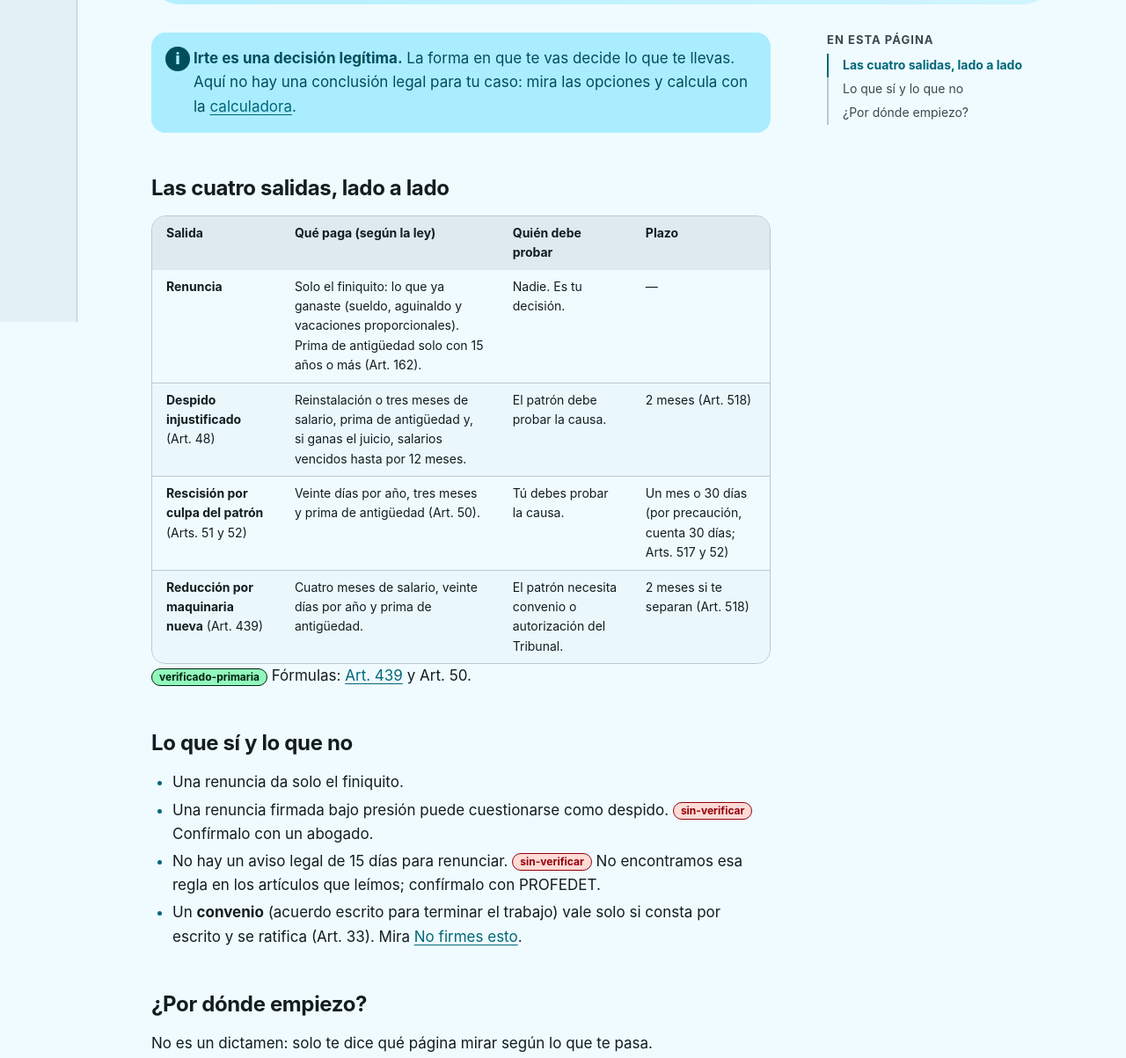
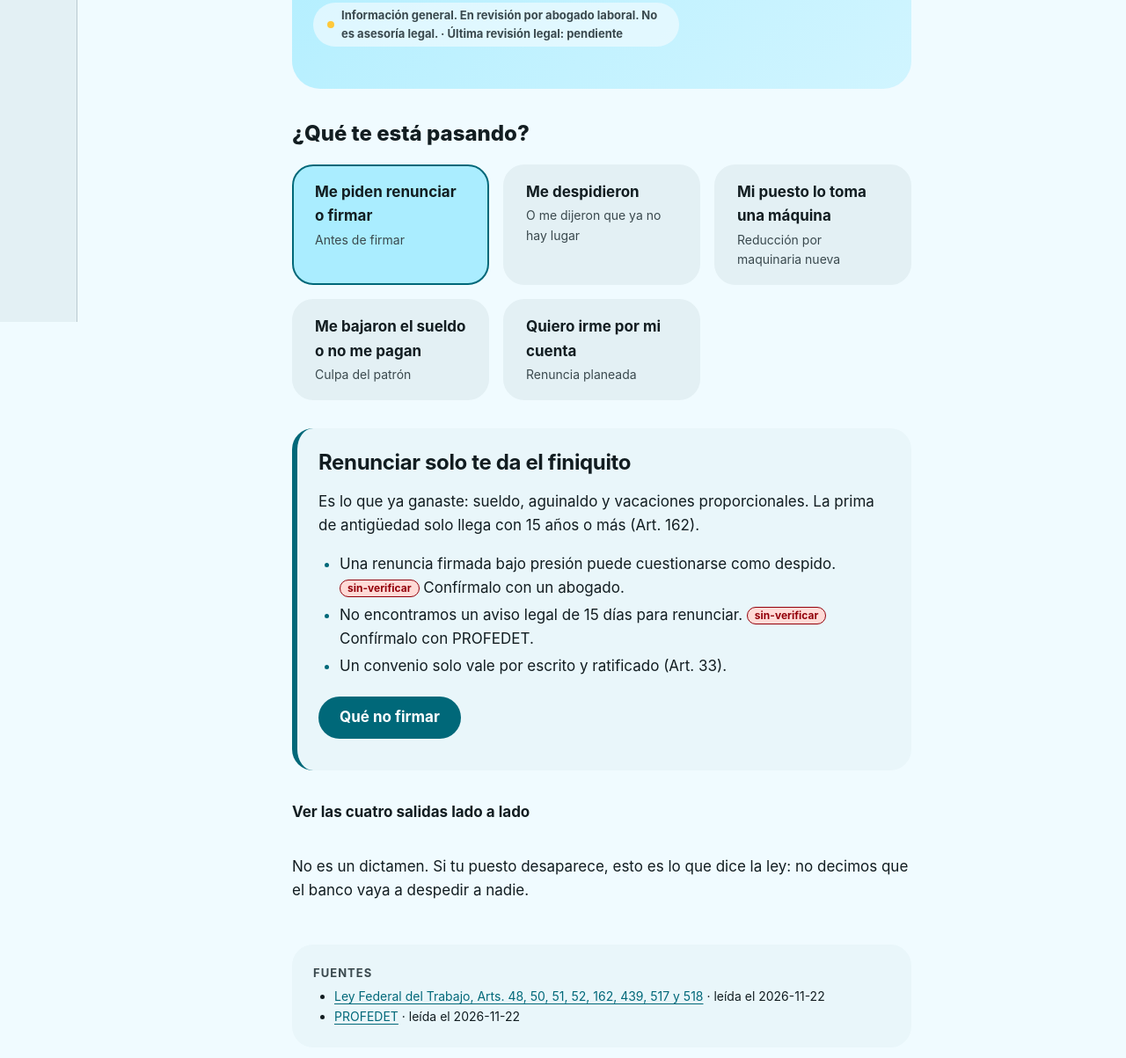
Before and after one commit to MartinMontero/AbandonaBA, an Astro site: page /salidas in a window 1280 px wide. Shown: the part 434-1637 px from the top of the page at 88% size. Built offline with nearby package versions, Linux system fonts and the light colour scheme; Astro itself is replaced by a stand-in of ours.

Commit message:
Salidas: pick-your-situation selector (CSS only) replaces the table-first template
Co-Authored-By: Claude Sonnet 5.5 <noreply@anthropic.com>

```diff
--- a/src/content/es/salidas.md
+++ b/src/content/es/salidas.md
@@ -10,9 +10,25 @@ sources:
   - { title: "Ley Federal del Trabajo, Arts. 48, 50, 51, 52, 162, 439, 517 y 518", url: "https://www.diputados.gob.mx/LeyesBiblio/pdf/LFT.pdf", read: "2026-11-22" }
   - { title: "PROFEDET", url: "https://www.gob.mx/profedet", read: "2026-11-22" }
 ---
-<div class="callout info"><p><strong>Irte es una decisión legítima.</strong> La forma en que te vas decide lo que te llevas. Aquí no hay una conclusión legal para tu caso: mira las opciones y calcula con la <a href="/calculadora/">calculadora</a>.</p></div>
+<fieldset class="pick">
+<legend>¿Qué te está pasando?</legend>
+<div class="pick-opts">
+<input type="radio" name="caso" id="c1" checked><label for="c1"><b>Me piden renunciar o firmar</b><span>Antes de firmar</span></label>
+<input type="radio" name="caso" id="c2"><label for="c2"><b>Me despidieron</b><span>O me dijeron que ya no hay lugar</span></label>
+<input type="radio" name="caso" id="c3"><label for="c3"><b>Mi puesto lo toma una máquina</b><span>Reducción por maquinaria nueva</span></label>
+<input type="radio" name="caso" id="c4"><label for="c4"><b>Me bajaron el sueldo o no me pagan</b><span>Culpa del patrón</span></label>
+<input type="radio" name="caso" id="c5"><label for="c5"><b>Quiero irme por mi cuenta</b><span>Renuncia planeada</span></label>
+<div class="pick-out" aria-live="polite">
+<section class="pk pk1"><h2>Renunciar solo te da el finiquito</h2><p>Es lo que ya ganaste: sueldo, aguinaldo y vacaciones proporcionales. La prima de antigüedad solo llega con 15 años o más (Art. 162).</p><ul><li>Una renuncia firmada bajo presión puede cuestionarse como despido. <span class="tag t-sin-verificar">sin-verificar</span> Confírmalo con un abogado.</li><li>No encontramos un aviso legal de 15 días para renunciar. <span class="tag t-sin-verificar">sin-verificar</span> Confírmalo con PROFEDET.</li><li>Un convenio solo vale por escrito y ratificado (Art. 33).</li></ul><p><a class="btn" href="/no-firmes/">Qué no firmar</a></p></section>
+<section class="pk pk2"><h2>Despido injustificado (Art. 48)</h2><p>Pides reinstalación o tres meses de salario, más prima de antigüedad y, si ganas el juicio, salarios vencidos hasta por 12 meses.</p><ul><li>El patrón debe probar la causa.</li><li>Plazo: 2 meses desde el día siguiente (Art. 518).</li></ul><p><a class="btn" href="/plazos/">Calcular mis fechas</a></p></section>
+<section class="pk pk3"><h2>Reducción por maquinaria nueva (Art. 439)</h2><p>Te corresponden cuatro meses de salario, veinte días por año y prima de antigüedad.</p><ul><li>El patrón necesita convenio o autorización del Tribunal.</li><li>Si te separan, el plazo es de 2 meses (Art. 518).</li></ul><p><a class="btn" href="/calculadora/">Calcular con mis números</a></p></section>
+<section class="pk pk4"><h2>Rescisión por culpa del patrón (Arts. 51 y 52)</h2><p>Recibes veinte días por año, tres meses de salario y prima de antigüedad (Art. 50).</p><ul><li>Tú debes probar la causa.</li><li>Plazo: un mes o 30 días. Por precaución, cuenta 30 días (Arts. 517 y 52).</li></ul><p><a class="btn" href="/plazos/">Calcular mis fechas</a></p></section>
+<section class="pk pk5"><h2>Irte por tu cuenta es legítimo</h2><p>La forma de salir decide lo que te llevas. Revisa lo que debes y lo que te deben, y cómo cubrir los meses sin empleo.</p><p><a class="btn" href="/checklist-salida/">Checklist de salida</a> <a class="btn tonal" href="/calculadora/">Calculadora</a></p></section>
+</div>
+</div>
+</fieldset>
 
-## Las cuatro salidas, lado a lado
+<details class="compare"><summary>Ver las cuatro salidas lado a lado</summary>
 
 | Salida | Qué paga (según la ley) | Quién debe probar | Plazo |
 |---|---|---|---|
@@ -20,6 +36,7 @@ sources:
 | **Despido injustificado** (Art. 48) | Reinstalación o tres meses de salario, prima de antigüedad y, si ganas el juicio, salarios vencidos hasta por 12 meses. | El patrón debe probar la causa. | 2 meses (Art. 518) |
 | **Rescisión por culpa del patrón** (Arts. 51 y 52) | Veinte días por año, tres meses y prima de antigüedad (Art. 50). | Tú debes probar la causa. | Un mes o 30 días (por precaución, cuenta 30 días; Arts. 517 y 52) |
 | **Reducción por maquinaria nueva** (Art. 439) | Cuatro meses de salario, veinte días por año y prima de antigüedad. | El patrón necesita convenio o autorización del Tribunal. | 2 meses si te separan (Art. 518) |
+
 
 <span class="tag t-verificado-primaria">verificado-primaria</span> Fórmulas: [Art. 439](https://www.diputados.gob.mx/LeyesBiblio/pdf/LFT.pdf) y Art. 50.
 
@@ -30,16 +47,6 @@ sources:
 - No hay un aviso legal de 15 días para renunciar. <span class="tag t-sin-verificar">sin-verificar</span> No encontramos esa regla en los artículos que leímos; confírmalo con PROFEDET.
 - Un **convenio** (acuerdo escrito para terminar el trabajo) vale solo si consta por escrito y se ratifica (Art. 33). Mira [No firmes esto](/no-firmes/).
 
-## ¿Por dónde empiezo?
+</details>
 
-No es un dictamen: solo te dice qué página mirar según lo que te pasa.
-
-<ol class="steps">
-<li><div><h3>Me pidieron renunciar o firmar</h3><p>No firmes nada que no entiendas ni nada en blanco.</p><a href="/no-firmes/">Ver qué no firmar</a></div></li>
-<li><div><h3>Me despidieron o me dijeron que ya no hay lugar</h3><p>Los plazos corren desde el día siguiente. Calcula tus fechas hoy.</p><a href="/plazos/">Mis plazos</a></div></li>
-<li><div><h3>Mi puesto desaparece por una máquina</h3><p>Aplica el Art. 439. Calcula el mínimo con tus números.</p><a href="/calculadora/">Calculadora</a></div></li>
-<li><div><h3>Me bajaron el sueldo o no me pagaron a tiempo</h3><p>Puede ser rescisión por culpa del patrón (Art. 51). Revisa los plazos.</p><a href="/plazos/">Mis plazos</a></div></li>
-<li><div><h3>Quiero irme por mi cuenta</h3><p>Revisa lo que debes y lo que te deben, y cómo cubrir los meses sin empleo.</p><a href="/checklist-salida/">Checklist de salida</a></div></li>
-</ol>
-
-Si tu puesto desaparece, esto es lo que dice la ley. No decimos que el banco vaya a despedir a nadie.
+No es un dictamen. Si tu puesto desaparece, esto es lo que dice la ley: no decimos que el banco vaya a despedir a nadie.
--- a/src/styles/global.css
+++ b/src/styles/global.css
@@ -411,3 +411,27 @@ footer { margin-top: var(--space-6); background: var(--md-sys-color-surface-cont
   .js .reveal { opacity: 1 !important; transform: none !important; }
   @page { margin: 14mm; }
 }
+
+/* Selector de caso (salidas): radios + :has(), sin JS */
+.pick { background: none; border: 0; padding: 0; margin: var(--space-3) 0; min-width: 0; }
+.pick legend { font-size: 1.5rem; font-weight: 800; margin-bottom: var(--space-2); padding: 0; }
+.pick-opts { display: grid; gap: var(--space-2); grid-template-columns: 1fr; }
+.pick-opts > input { position: absolute; opacity: 0; pointer-events: none; }
+.pick-opts > label { display: flex; flex-direction: column; gap: 2px; padding: var(--space-2) var(--space-3); min-height: var(--target); border-radius: var(--radius-lg, 1.25rem); background: var(--md-sys-color-surface-container); border: 2px solid transparent; cursor: pointer; transition: background var(--motion-duration-short), border-color var(--motion-duration-short), transform var(--motion-duration-short); }
+.pick-opts > label b { font-size: 1.0625rem; }
+.pick-opts > label span { font-size: .875rem; color: var(--md-sys-color-on-surface-variant); }
+.pick-opts > label:hover { transform: translateY(-2px); }
+.pick-opts > input:checked + label { background: var(--md-sys-color-primary-container); border-color: var(--md-sys-color-primary); }
+.pick-opts > input:focus-visible + label { outline: 3px solid var(--md-sys-color-primary); outline-offset: 2px; }
+.pick-out { margin-top: var(--space-2); }
+.pk { display: none; background: var(--md-sys-color-surface-container-low, var(--md-sys-color-surface-container)); border-left: 6px solid var(--md-sys-color-primary); border-radius: var(--radius-lg, 1.25rem); padding: var(--space-3) var(--space-3) var(--space-2); animation: pkin var(--motion-duration-medium, .25s) var(--motion-easing-standard, ease) both; }
+.pk h2 { margin-top: 0; }
+.pick-opts:has(#c1:checked) .pk1, .pick-opts:has(#c2:checked) .pk2, .pick-opts:has(#c3:checked) .pk3, .pick-opts:has(#c4:checked) .pk4, .pick-opts:has(#c5:checked) .pk5 { display: block; }
+@keyframes pkin { from { opacity: 0; transform: translateY(8px); } to { opacity: 1; transform: none; } }
+@media (min-width: 600px) {
+  .pick-opts { grid-template-columns: repeat(auto-fit, minmax(11rem, 1fr)); }
+  .pick-out { grid-column: 1 / -1; }
+}
+@media (prefers-reduced-motion: reduce) { .pk { animation: none; } .pick-opts > label:hover { transform: none; } }
+.compare { margin: var(--space-3) 0; }
+.compare > summary { cursor: pointer; font-weight: 700; min-height: var(--target); display: flex; align-items: center; }
```
